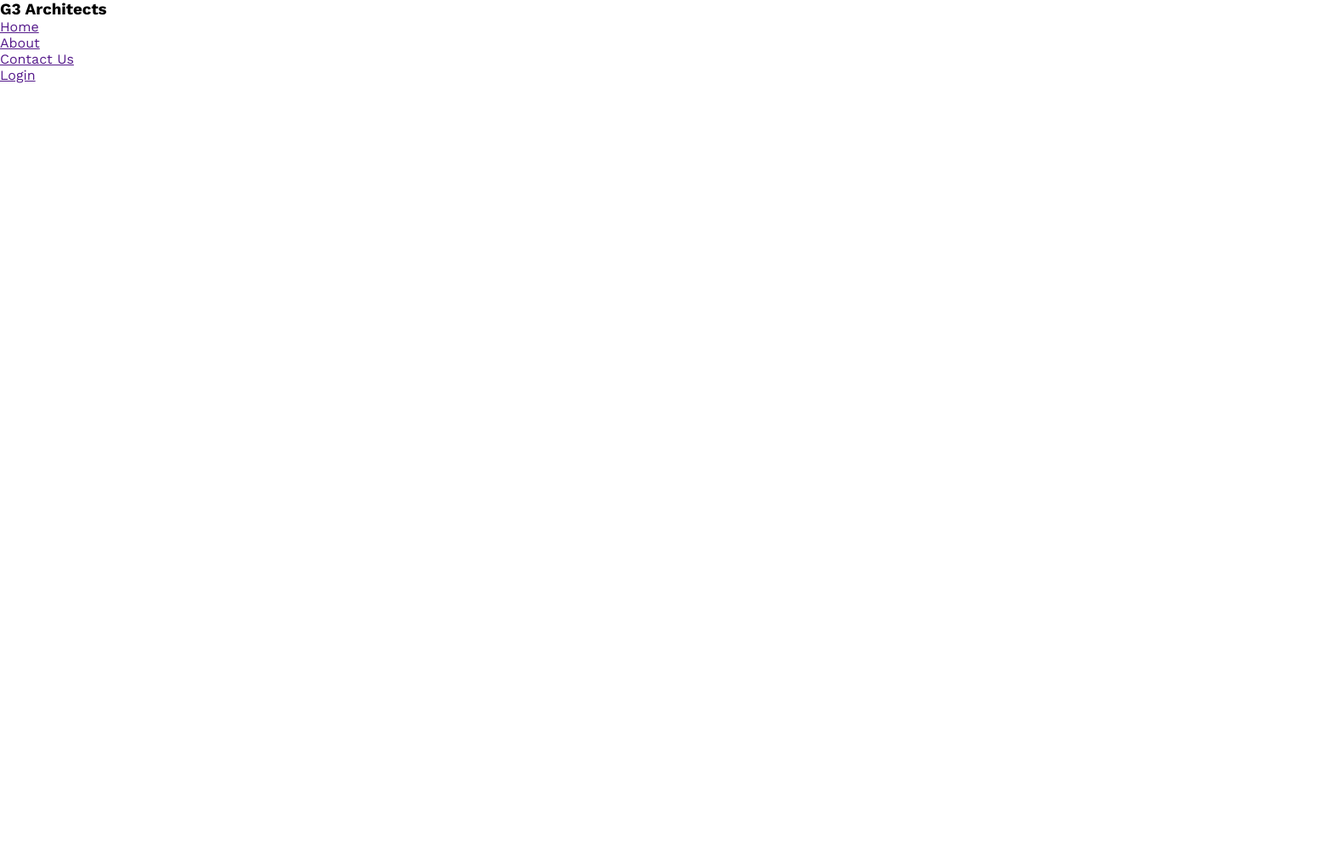
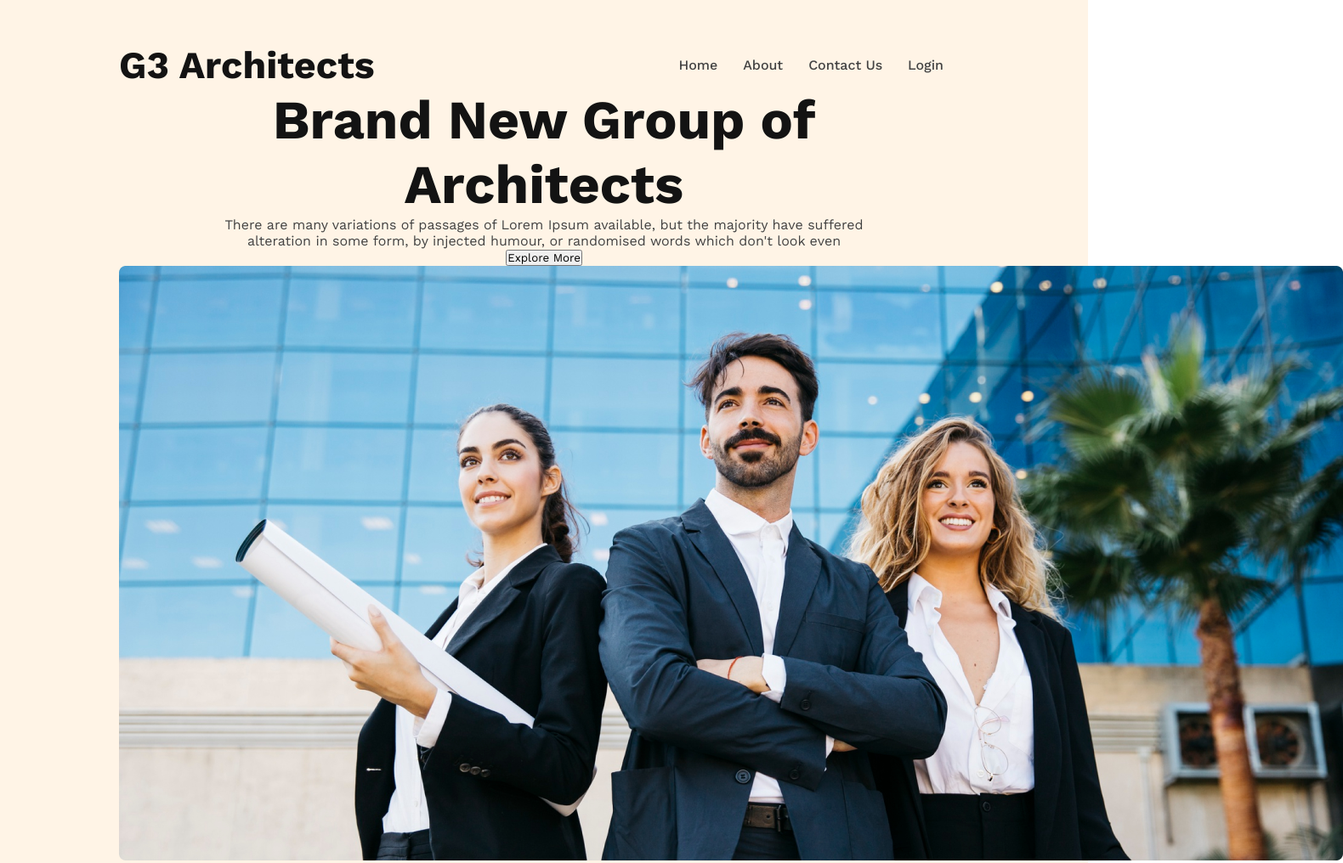
Before and after one commit to shafiqulislamsagor/module-9, a plain HTML site: page index.html in a window 1280 px wide. Shown: the top 1016 px of the page at 85% size, 1580 px wide, since content can reach past the window. Before the commit the page ends 800 px from the top, so only its background shows below. Drawn offline with nearby package versions, Linux system fonts and the light colour scheme.

Commit message:
header contain related

```diff
--- a/index.html
+++ b/index.html
@@ -10,7 +10,7 @@
 <body>
     <header>
         <nav>
-            <h3>G3 Architects</h3>
+            <h3 class="nav-title">G3 Architects</h3>
             <ul>
                 <li><a href="">Home</a></li>
                 <li><a href="">About</a></li>
@@ -18,6 +18,16 @@
                 <li><a href="">Login</a></li>
             </ul>
         </nav>
+        <div class="banner">
+            <div class="banner-contain">
+                <h1 class="banner-title">Brand New Group of Architects</h1>
+                <p class="banner-description">
+                There are many variations of passages of Lorem Ipsum available, but the majority have suffered alteration in some form, by injected humour, or randomised words which don't look even
+                </p>
+                <button class="btn-primary">Explore More</button>
+            </div>
+            <img src="images/banner.png" alt="">
+        </div>
     </header>
     <main></main>
     <footer></footer>
--- a/style/style.css
+++ b/style/style.css
@@ -1,5 +1,9 @@
 /* font work sens */
 @import url('https://fonts.googleapis.com/css2?family=Work+Sans:ital,wght@0,100..900;1,100..900&display=swap');
+/* shared styles */
+.btn-primary{
+
+}
 
 /* CSS style */
 *{
@@ -7,3 +11,46 @@
     margin: 0;
     padding: 0;
 }
+
+/* header styles */
+header{
+    background: rgba(255, 144, 14, 0.10);
+    padding: 50px 140px;
+}
+nav{
+    display: flex;
+    justify-content: space-between;
+    align-items: center;
+}
+.nav-title{
+    font-size: 2.8rem;
+    font-weight: 700;
+    color: #131313;
+}
+nav > ul{
+    display: flex;
+}
+nav li{
+    list-style: none;
+    margin-right: 30px;
+    font-weight: 500;
+    font-size: 1rem;
+}
+nav li a{
+    text-decoration: none;
+    color: #424242;
+}
+/* banner styles */
+.banner-contain{
+    max-width: 800px;
+    text-align: center;
+    margin: 0 auto;
+}
+.banner-title{
+    font-size: 4rem;
+    font-weight: 700;
+    color: #131313;
+}
+.banner-description{
+    color: #424242;
+}
```
